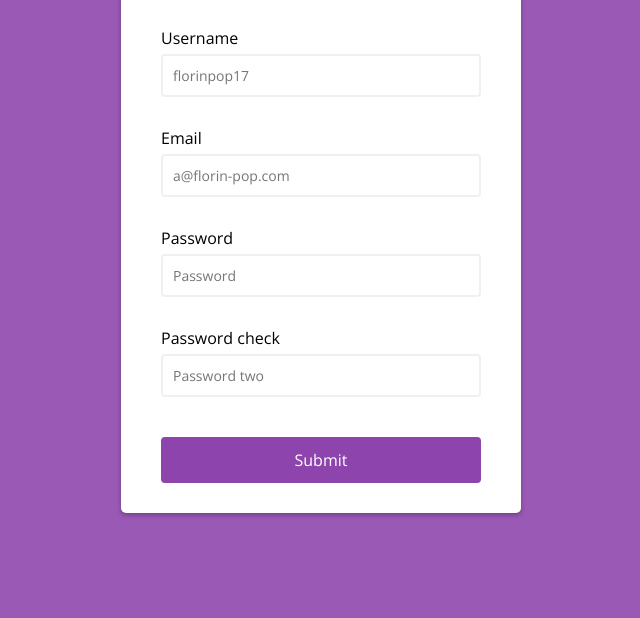
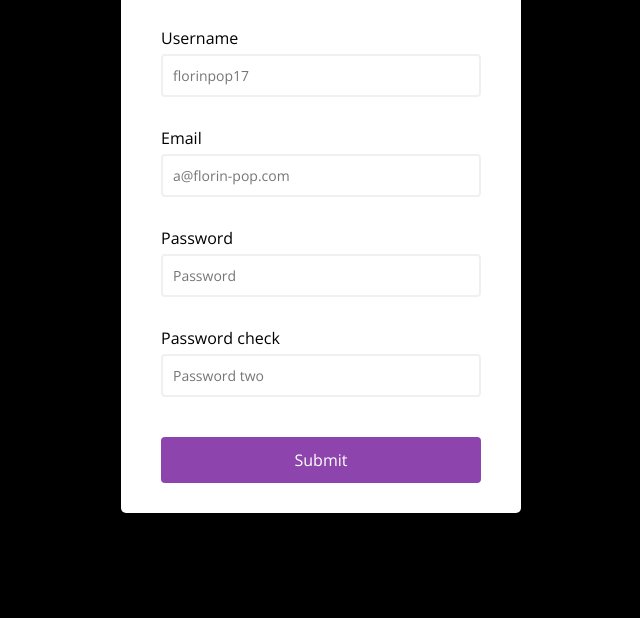
Before and after one commit to Rakibhasaninfo/Client-side-Form-Validation, a plain HTML site: page index.html in a window 1280 px wide. Shown: the part 182-800 px from the top of the page, without its empty margins (319-959 px from the left). Drawn offline with nearby package versions, Linux system fonts and the light colour scheme; a web font is replaced by a local one.

Commit message:
Update style.css

```diff
--- a/style.css
+++ b/style.css
@@ -6,7 +6,7 @@
 }
 
 body {
-	background-color: #9b59b6;
+	background-color: #000000;
 	font-family: 'Open Sans', sans-serif;
 	display: flex;
 	align-items: center;
```
